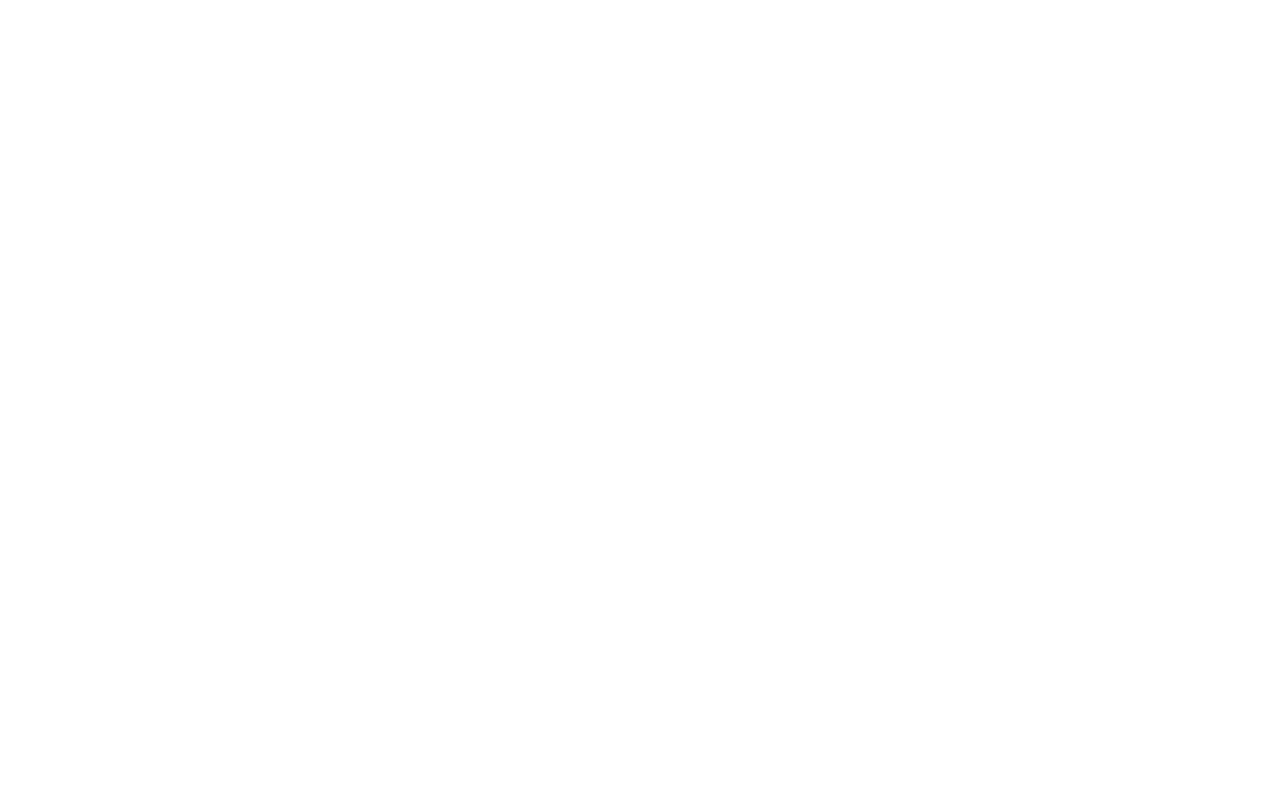
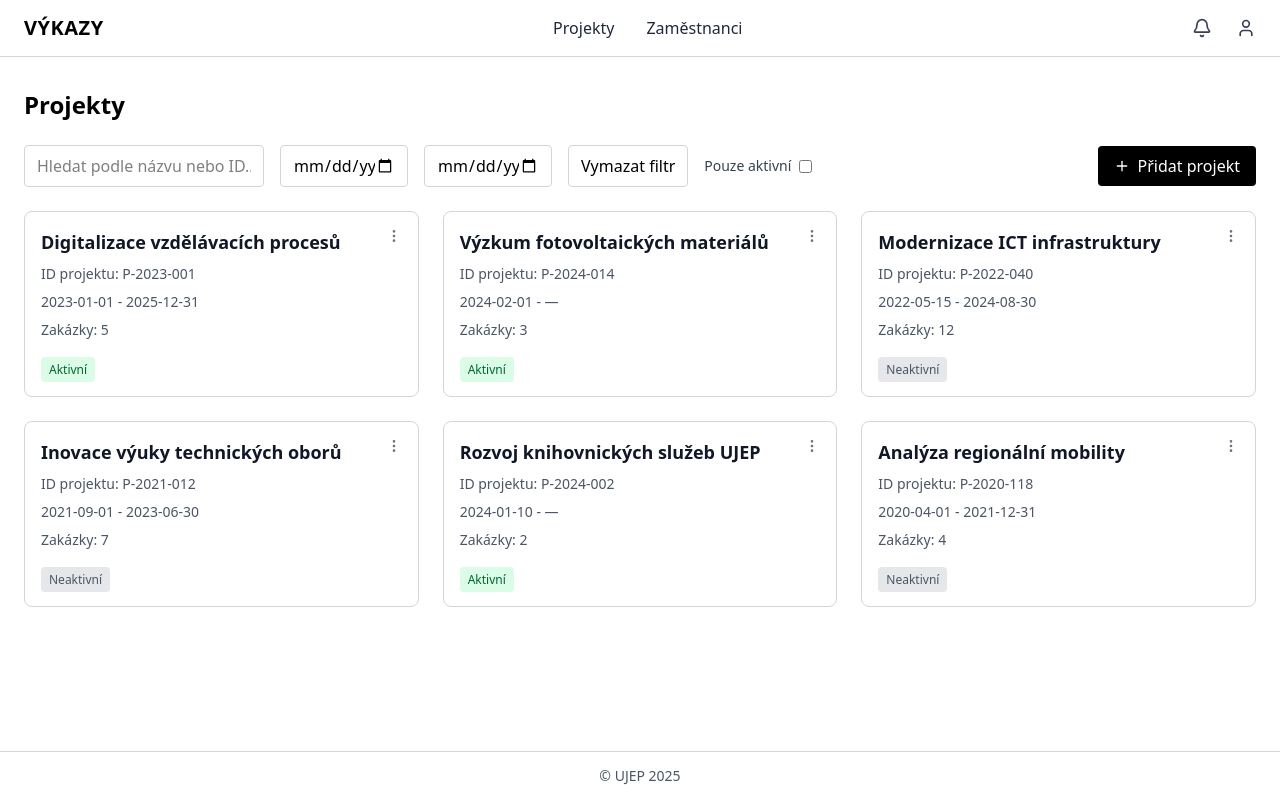
Before and after one commit to ondrejsvorc/Timesheets, a React app in the folder frontend/: page / in a window 1280 px wide. Built offline with nearby package versions, Linux system fonts and the light colour scheme; the HTML template or start-up script is replaced by a standard one.

Commit message:
Implement project listing UI with mock data

```diff
--- a/frontend/src/main.tsx
+++ b/frontend/src/main.tsx
@@ -1,9 +1,18 @@
 import { StrictMode } from 'react'
 import { createRoot } from 'react-dom/client'
+import { AppFooter } from './common/AppFooter'
+import { AppHeader } from './common/AppHeader'
 import './index.css'
+import { ProjectsPage } from './projects/ProjectsPage'
 
 createRoot(document.getElementById('root')!).render(
   <StrictMode>
-    <></>
+    <div className="min-h-screen flex flex-col">
+      <AppHeader />
+      <main className="flex-1 w-full mx-auto max-w-7xl px-6 py-8">
+        <ProjectsPage />
+      </main>
+      <AppFooter />
+    </div>
   </StrictMode>,
 )
--- a/frontend/src/projects/AddProjectButton.tsx
+++ b/frontend/src/projects/AddProjectButton.tsx
@@ -1,3 +1,13 @@
+import { Plus } from "lucide-react";
+import { Texts } from "../common/Texts";
+
 export const AddProjectButton = () => {
+  const handleClick = () => { };
 
-}
+  return (
+    <button onClick={handleClick} className="px-4 py-2 bg-black text-white rounded hover:bg-gray-800 flex items-center gap-2">
+      <Plus className="w-4 h-4" />
+      {Texts.addProject}
+    </button>
+  );
+};
--- a/frontend/src/projects/ProjectCard.tsx
+++ b/frontend/src/projects/ProjectCard.tsx
@@ -1,3 +1,39 @@
-export const ProjectCard = () => {
+import { MoreVertical } from "lucide-react";
+import { Texts } from "../common/Texts";
+import type { ProjectItem } from "./ProjectsPage";
 
-}
+export const ProjectCard = ({ project }: { project: ProjectItem }) => {
+  const isActive = project.endDate === null || new Date(project.endDate) > new Date();
+
+  return (
+    <div className="relative border border-gray-300 rounded-lg p-4 bg-white flex flex-col gap-2 cursor-pointer">
+      <div className="flex items-start justify-between">
+        <div className="text-lg font-semibold text-gray-900">
+          {project.name}
+        </div>
+
+        <button className="text-gray-500 hover:text-black">
+          <MoreVertical className="w-4 h-4" />
+        </button>
+      </div>
+
+      <div className="text-sm text-gray-600">
+        {Texts.projectId}: {project.id}
+      </div>
+
+      <div className="text-sm text-gray-600">
+        {project.startDate} - {project.endDate ?? "—"}
+      </div>
+
+      <div className="text-sm text-gray-600">
+        {Texts.contracts}: {project.contractCount}
+      </div>
+
+      <div className="mt-2">
+        <span className={`px-2 py-1 rounded text-xs ${isActive ? "bg-green-100 text-green-800" : "bg-gray-200 text-gray-600"}`}>
+          {isActive ? Texts.active : Texts.inactive}
+        </span>
+      </div>
+    </div>
+  );
+};
--- a/frontend/src/projects/ProjectCards.tsx
+++ b/frontend/src/projects/ProjectCards.tsx
@@ -1,3 +1,10 @@
-export const ProjectCards = () => {
+import { ProjectCard } from "./ProjectCard";
+import type { ProjectItem } from "./ProjectsPage";
 
-}
+export const ProjectCards = ({ projects }: { projects: ProjectItem[] }) => {
+  return (
+    <div className="grid grid-cols-3 gap-6">
+      {projects.map(p => <ProjectCard key={p.id} project={p} />)}
+    </div>
+  );
+};
--- a/frontend/src/projects/ProjectCardsFilter.tsx
+++ b/frontend/src/projects/ProjectCardsFilter.tsx
@@ -1,3 +1,25 @@
+import { Texts } from "../common/Texts";
+
 export const ProjectCardsFilter = () => {
+  return (
+    <div className="flex items-center gap-4 flex-wrap">
+      <input
+        type="text"
+        placeholder={Texts.searchByNameOrId}
+        className="border border-gray-300 px-3 py-2 rounded w-60"
+      />
 
-}
+      <input type="date" className="border border-gray-300 px-3 py-2 rounded w-32" />
+      <input type="date" className="border border-gray-300 px-3 py-2 rounded w-32" />
+
+      <button className="px-3 py-2 border border-gray-300 rounded hover:bg-gray-100">
+        {Texts.removeFilter}
+      </button>
+
+      <label className="flex items-center gap-2 text-sm text-gray-700">
+        {Texts.activeOnly}
+        <input type="checkbox" className="toggle toggle-sm" />
+      </label>
+    </div>
+  );
+};
--- a/frontend/src/projects/ProjectsPage.tsx
+++ b/frontend/src/projects/ProjectsPage.tsx
@@ -1,3 +1,84 @@
+import { Texts } from "../common/Texts";
+import { AddProjectButton } from "./AddProjectButton";
+import { ProjectCards } from "./ProjectCards";
+import { ProjectCardsFilter } from "./ProjectCardsFilter";
+
 export const ProjectsPage = () => {
+  const { projects } = localMock;
 
+  return (
+    <div className="w-full">
+      <h1 className="text-2xl font-semibold mb-6 select-none">
+        {Texts.projects}
+      </h1>
+      <div className="flex items-center justify-between mb-6">
+        <ProjectCardsFilter />
+        <AddProjectButton />
+      </div>
+      <ProjectCards projects={projects} />
+    </div>
+  );
+};
+
+export interface GetProjectsResponse { projects: ProjectItem[]; }
+export interface ProjectItem {
+  id: string;
+  name: string;
+  registrationNumber: string | null;
+  startDate: string;
+  endDate: string | null;
+  contractCount: number;
 }
+
+const localMock: GetProjectsResponse = {
+  projects: [
+    {
+      id: "P-2023-001",
+      name: "Digitalizace vzdělávacích procesů",
+      registrationNumber: "CZ.02.3.68/0.0/0.0/19_076/001",
+      startDate: "2023-01-01",
+      endDate: "2025-12-31",
+      contractCount: 5
+    },
+    {
+      id: "P-2024-014",
+      name: "Výzkum fotovoltaických materiálů",
+      registrationNumber: "FV-24-145",
+      startDate: "2024-02-01",
+      endDate: null,
+      contractCount: 3
+    },
+    {
+      id: "P-2022-040",
+      name: "Modernizace ICT infrastruktury",
+      registrationNumber: null,
+      startDate: "2022-05-15",
+      endDate: "2024-08-30",
+      contractCount: 12
+    },
+    {
+      id: "P-2021-012",
+      name: "Inovace výuky technických oborů",
+      registrationNumber: "OPVVV-21-002",
+      startDate: "2021-09-01",
+      endDate: "2023-06-30",
+      contractCount: 7
+    },
+    {
+      id: "P-2024-002",
+      name: "Rozvoj knihovnických služeb UJEP",
+      registrationNumber: null,
+      startDate: "2024-01-10",
+      endDate: null,
+      contractCount: 2
+    },
+    {
+      id: "P-2020-118",
+      name: "Analýza regionální mobility",
+      registrationNumber: "ARM-20-118",
+      startDate: "2020-04-01",
+      endDate: "2021-12-31",
+      contractCount: 4
+    }
+  ]
+};
```
